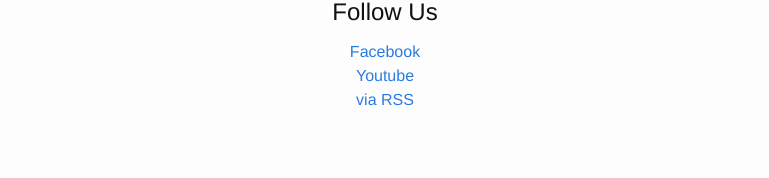
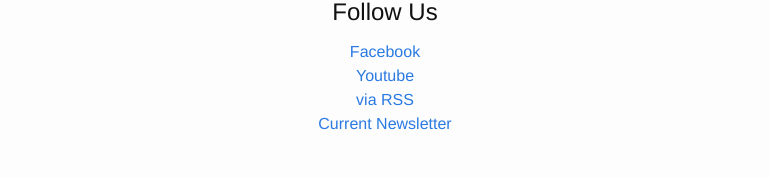
Before and after one commit to kodethon/kodethon.github.io, a Jekyll site: the page built from _posts/2017-03-28-hello-world.markdown, in a window 1280 px wide. Shown: the part 1366-1544 px from the top of the page, without its empty margins (255-1024 px from the left). Built offline with Jekyll 4.4.1, drawn with Linux system fonts in a browser that asks for light colours; nearby versions of some CDN libraries; comment, search, counter and statistics services are not loaded; before the commit the page ends 1523 px from its top, so only the background shows below that.

Commit message:
Added link to newsletter

```diff
--- a/_includes/footer.html
+++ b/_includes/footer.html
@@ -12,6 +12,7 @@
 				Youtube
 			</a></li>
 			<li><a href="/feed.xml">via RSS</a></li>
+			<li><a href="/newsletter.html">Current Newsletter</a></li>
 		</ul>
 
 	</div> <!-- wrapper -->
```
